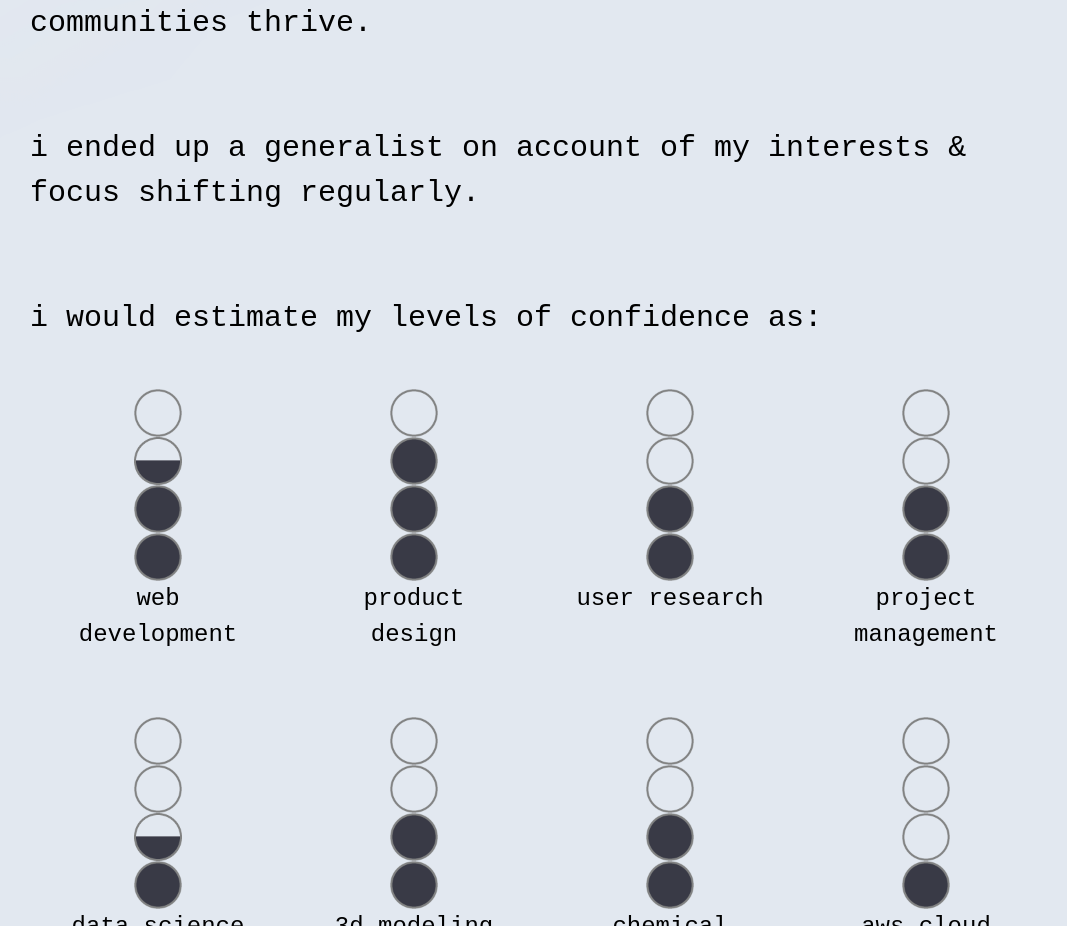
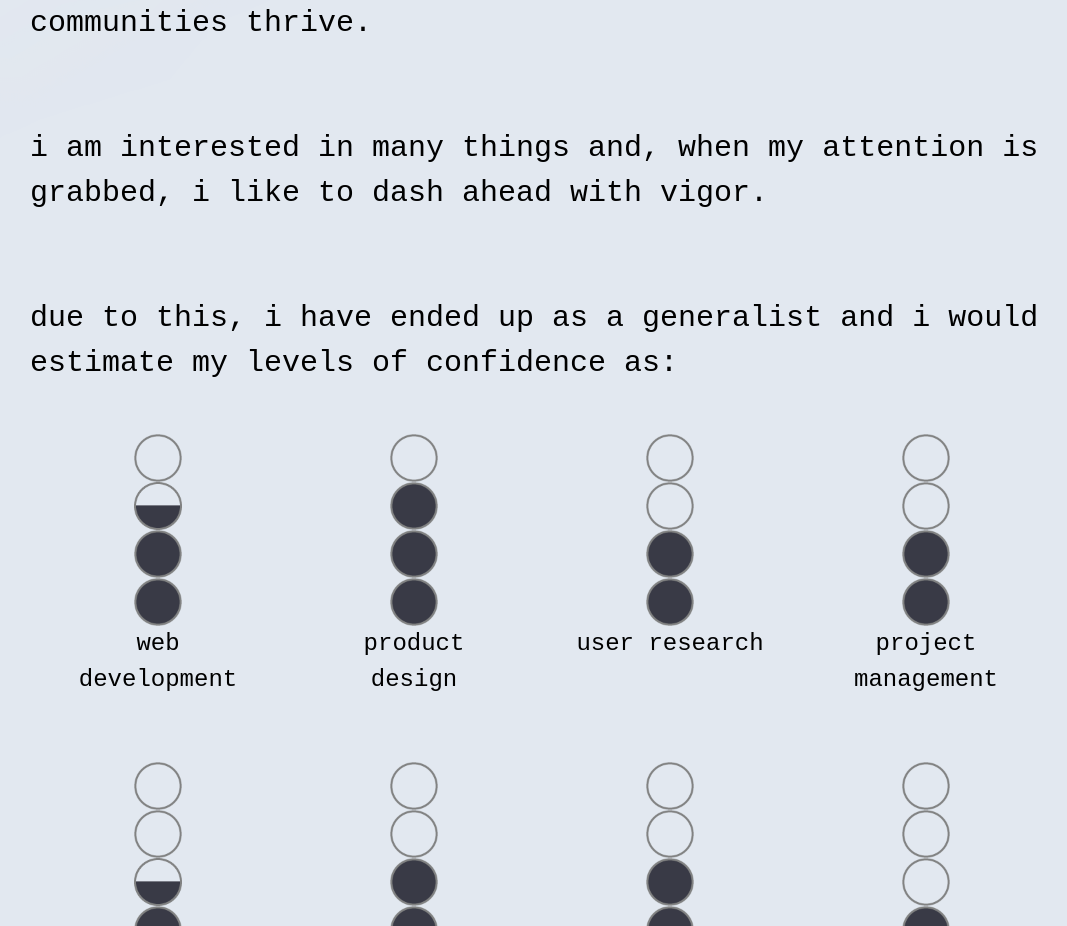
Before and after one commit to bencooper96/personal-website, a Next.js app: page / in a window 1280 px wide. Shown: the part 1660-2586 px from the top of the page, without its empty margins (98-1165 px from the left). Built offline with nearby package versions, Linux system fonts and the light colour scheme.

Commit message:
changed about me text

```diff
--- a/src/components/aboutMe/aboutMe.jsx
+++ b/src/components/aboutMe/aboutMe.jsx
@@ -23,12 +23,15 @@ class AboutMe extends Component {
           </div>
           <div className="text-2xl md:text-3xl my-20">
             <p className="mb-4">
-              i ended up a generalist on account of my interests & focus
-              shifting regularly.
+              i am interested in many things and, when my attention is grabbed,
+              i like to dash ahead with vigor.
             </p>
           </div>
           <div className="text-2xl md:text-3xl my-20">
-            <p className="mb-4">i would estimate my levels of confidence as:</p>
+            <p className="mb-4">
+              due to this, i have ended up as a generalist and i would estimate
+              my levels of confidence as:
+            </p>
             <Skills />
           </div>
           <div className="text-2xl md:text-3xl mt-10">
```
